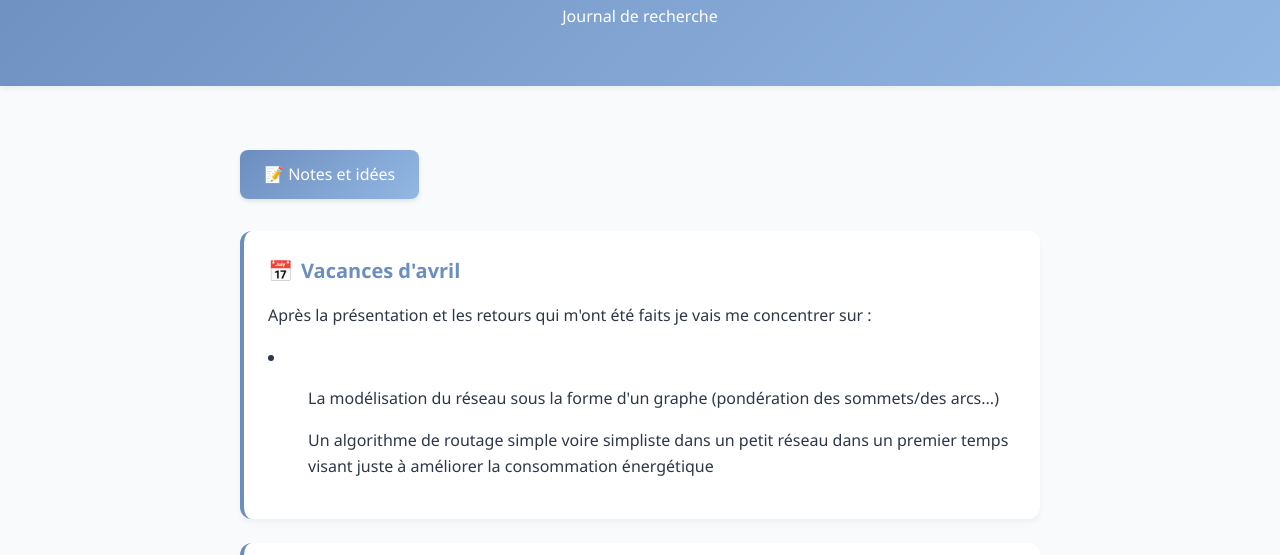
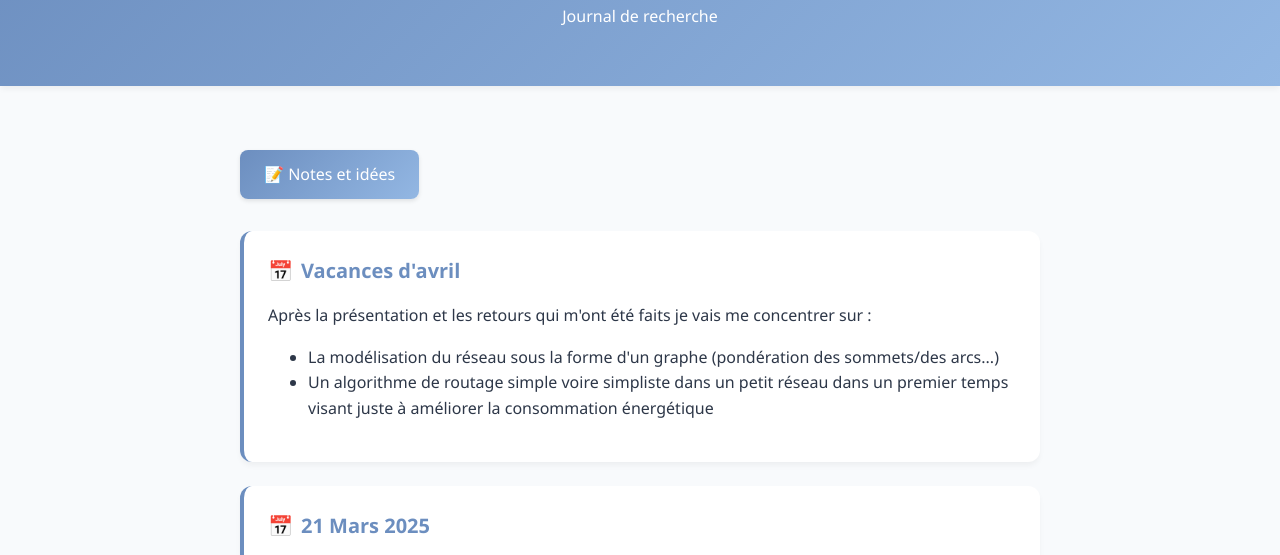
Before and after one commit to MillotLouis/TIPE, a plain HTML site: page index.html in a window 1280 px wide. Shown: the part 130-685 px from the top of the page. Drawn offline with Linux system fonts and the light colour scheme.

Commit message:
Update index.html

```diff
--- a/index.html
+++ b/index.html
@@ -125,10 +125,10 @@
                 <h2>Vacances d'avril</h2>
                 <p>
                     Après la présentation et les retours qui m'ont été faits je vais me concentrer sur : <br>
-                    <li>
-                        <ul>La modélisation du réseau sous la forme d'un graphe (pondération des sommets/des arcs...)</ul>
-                        <ul>Un algorithme de routage simple voire simpliste dans un petit réseau dans un premier temps visant juste à améliorer la consommation énergétique</ul>
-                    </li>
+                    <ul>
+                        <li>La modélisation du réseau sous la forme d'un graphe (pondération des sommets/des arcs...)</li>
+                        <li>Un algorithme de routage simple voire simpliste dans un petit réseau dans un premier temps visant juste à améliorer la consommation énergétique</li>
+                    </ul>
                 </p>
             </article>
 
```
